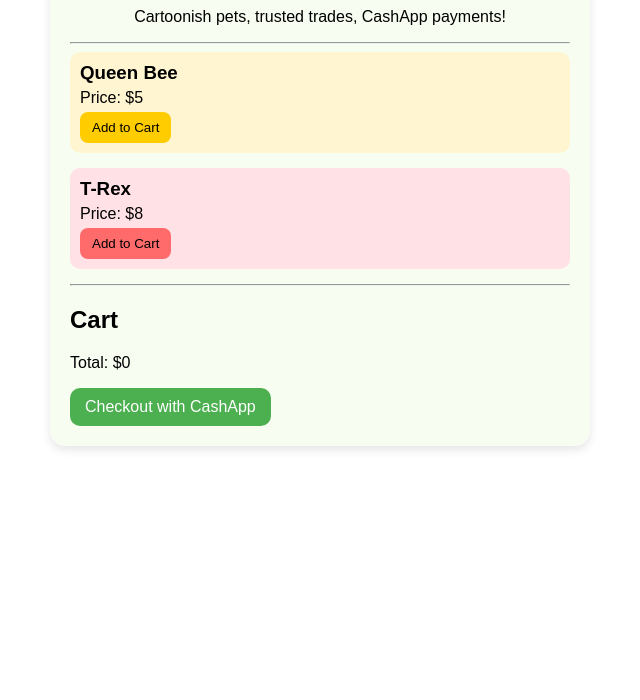
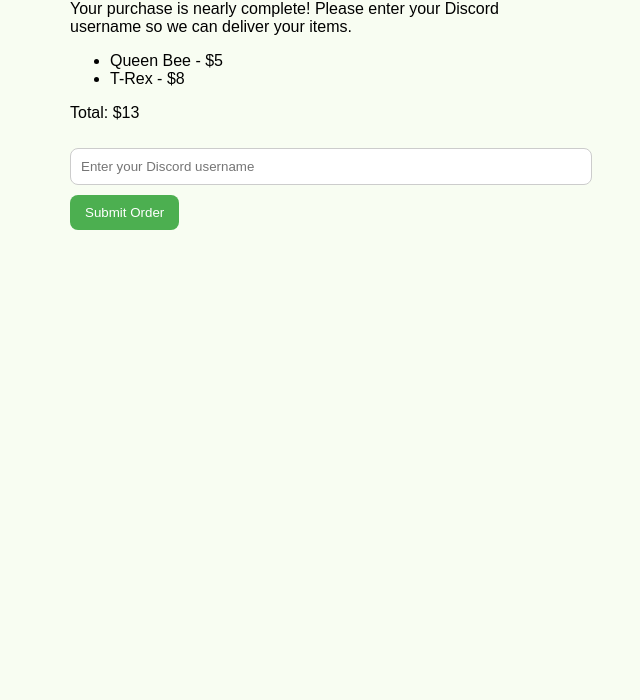
Before and after one commit to hahabasji-png/guac-pet-shop, a plain HTML site: page index.html in a window 1280 px wide. Shown: the part 100-800 px from the top of the page, without its empty margins (320-960 px from the left). Drawn offline with Linux system fonts and the light colour scheme.

Commit message:
Update index.html

```diff
--- a/index.html
+++ b/index.html
@@ -1,59 +1,60 @@
-<div style="font-family:sans-serif; max-width:500px; margin:auto; background:#f8fdf2; padding:20px; border-radius:15px; box-shadow:0 4px 10px rgba(0,0,0,0.1);">
+<!DOCTYPE html>
+<html>
+<head>
+  <title>Checkout - Guacamole GAG Hub</title>
+</head>
+<body style="font-family:sans-serif; padding:20px; max-width:500px; margin:auto; background:#f8fdf2; border-radius:15px;">
+  <h1>Checkout</h1>
+  <p>Your purchase is nearly complete! Please enter your Discord username so we can deliver your items.</p>
 
-  <h1 style="text-align:center; color:#4CAF50;">Guacamole GAG Hub</h1>
-  <p style="text-align:center; font-size:16px;">Cartoonish pets, trusted trades, CashApp payments!</p>
-
-  <hr>
-
-  <!-- Products -->
-  <div class="product" style="margin-bottom:15px; padding:10px; background:#fff6d1; border-radius:10px;">
-    <h3 style="margin:0;">Queen Bee</h3>
-    <p style="margin:5px 0;">Price: $5</p>
-    <button style="background:#ffcc00; border:none; border-radius:8px; padding:8px 12px; cursor:pointer;" onclick="addToCart('Queen Bee', 5)">Add to Cart</button>
-  </div>
-
-  <div class="product" style="margin-bottom:15px; padding:10px; background:#ffe1e6; border-radius:10px;">
-    <h3 style="margin:0;">T-Rex</h3>
-    <p style="margin:5px 0;">Price: $8</p>
-    <button style="background:#ff6b6b; border:none; border-radius:8px; padding:8px 12px; cursor:pointer;" onclick="addToCart('T-Rex', 8)">Add to Cart</button>
-  </div>
-
-  <hr>
-
-  <!-- Cart -->
-  <h2>Cart</h2>
-  <ul id="cart" style="list-style:none; padding-left:0;"></ul>
+  <ul id="cartItems">
+    <!-- Items will be listed here -->
+  </ul>
   <p>Total: $<span id="total">0</span></p>
 
-  <!-- Checkout -->
-  <a id="checkout" href="#" target="_blank">
-    <button style="background:#4CAF50; color:white; border:none; border-radius:10px; padding:10px 15px; cursor:pointer; font-size:16px;">Checkout with CashApp</button>
-  </a>
+  <input type="text" id="discordUser" placeholder="Enter your Discord username" style="width:100%; padding:10px; margin:10px 0; border-radius:8px; border:1px solid #ccc;">
+  <button onclick="submitOrder()" style="background:#4CAF50; color:white; border:none; padding:10px 15px; border-radius:8px; cursor:pointer;">Submit Order</button>
 
-</div>
+  <script>
+    // Example cart data (you can pass this from the previous page via query params or localStorage)
+    let cart = [
+      {item: "Queen Bee", price: 5},
+      {item: "T-Rex", price: 8}
+    ];
 
-<script>
-  let cart = [];
-  let total = 0;
+    let total = cart.reduce((sum, p) => sum + p.price, 0);
 
-  function addToCart(item, price) {
-    cart.push({ item, price });
-    total += price;
-    updateCart();
-  }
-
-  function updateCart() {
-    let cartList = document.getElementById("cart");
-    cartList.innerHTML = "";
+    let cartList = document.getElementById("cartItems");
     cart.forEach(p => {
       let li = document.createElement("li");
-      li.textContent = p.item + " - $" + p.price;
+      li.textContent = `${p.item} - $${p.price}`;
       cartList.appendChild(li);
     });
     document.getElementById("total").textContent = total;
 
-    // update CashApp link
-    let checkout = document.getElementById("checkout");
-    checkout.href = "https://cash.app/$zacheryee123/" + total;
-  }
-</script>
+    function submitOrder() {
+      let discordUser = document.getElementById("discordUser").value;
+      if(!discordUser) {
+        alert("Please enter your Discord username!");
+        return;
+      }
+
+      // Replace with your Discord webhook URL
+      let webhookUrl = "https://discord.com/api/webhooks/1412434264473079930/ru8gmyyFo8HlPxL5RU0krpRKy56gsaGJ6U1z58JD0u4vT7NnrvLRivuW9YhIzTAZ4D7I";
+
+      fetch(webhookUrl, {
+        method: "POST",
+        headers: { "Content-Type": "application/json" },
+        body: JSON.stringify({
+          content: `New Order!\nDiscord: ${discordUser}\nItems: ${cart.map(p => p.item + " - $" + p.price).join(", ")}\nTotal: $${total}`
+        })
+      }).then(() => {
+        alert("Order submitted! We will handle your purchase via Discord.");
+      }).catch(err => {
+        console.error(err);
+        alert("Failed to send order. Try again.");
+      });
+    }
+  </script>
+</body>
+</html>
```
